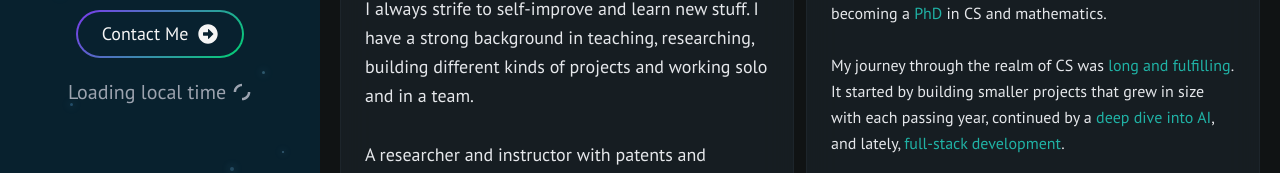
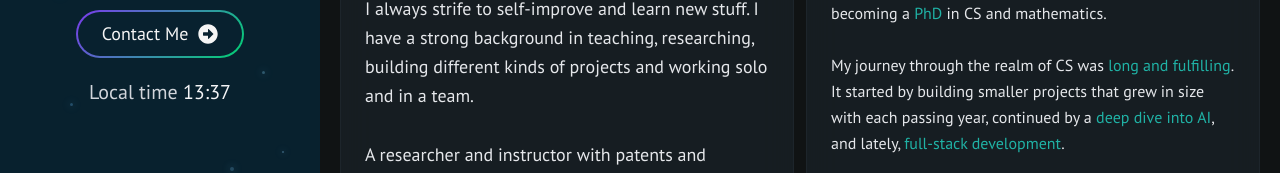
Before and after one commit to waleedGeorgy/New-Portfolio, a Next.js app: page / in a window 1280 px wide. Shown: the part 505-678 px from the top of the page. Built offline with nearby package versions, Linux system fonts and the light colour scheme; a web font is replaced by a local one.

Commit message:
Version 2.48 - fix: update LiveClock component to remove timeZone prop and set default time zone to Europe/Moscow; adjust Button component formatting; update package manager version in package.json and pnpm-lock.yaml

```diff
--- a/components/Button.tsx
+++ b/components/Button.tsx
@@ -12,17 +12,16 @@ interface ButtonProps {
 const Button = ({ children, link, hasIcon, className }: ButtonProps) => {
     return (
         <>
-            {link ? (
+            {link ?
                 <Link href={link} target="_blank" className="size-10 cursor-pointer">
                     <ButtonBody hasIcon={hasIcon} className={className}>
                         {children}
                     </ButtonBody>
                 </Link>
-            ) : (
+                :
                 <ButtonBody hasIcon={hasIcon} className={className}>
                     {children}
                 </ButtonBody>
-            )
             }
         </>
     );
@@ -40,7 +39,7 @@ const ButtonBody = ({ children, hasIcon, className }: ButtonBodyProps) => {
             <div
                 className={cn("flex items-center justify-center gap-2 rounded-full select-none whitespace-nowrap transition-colors duration-300",
                     className,
-                    hasIcon ? "h-10 w-10" : "h-full w-max px-3 py-2")}
+                    hasIcon ? "size-10" : "h-full w-max px-3 py-2")}
             >
                 {children}
             </div>
--- a/components/LiveClock.tsx
+++ b/components/LiveClock.tsx
@@ -2,24 +2,31 @@
 import { useEffect, useState } from "react";
 import { CgSpinnerTwoAlt } from "react-icons/cg";
 
-const LiveClock = ({ timeZone }: { timeZone: string }) => {
+const LiveClock = () => {
     const [time, setTime] = useState("");
 
     useEffect(() => {
         const updateTime = () => {
-            const currentTime = new Date().toLocaleString([], { timeZone, hour: "2-digit", minute: "2-digit", hour12: false });
+            const currentTime = new Date().toLocaleString("en-GB", {
+                timeZone: "Europe/Moscow",
+                hour: "2-digit",
+                minute: "2-digit",
+                hour12: false,
+            });
             setTime(currentTime);
         };
 
+        updateTime();
+
         const clockInterval = setInterval(updateTime, 60 * 1000);
         return () => clearInterval(clockInterval);
-    }, [timeZone]);
+    }, []);
 
     return (
         <>
             {time ?
                 <time className="text-lg lg:text-xl text-gray-300">
-                    Local time: <span className="text-gray-100">{time}</span>
+                    Local time <span className="text-gray-100">{time}</span>
                 </time>
                 :
                 <p className="text-gray-400 text-lg lg:text-xl flex items-center gap-1.5">
--- a/components/sections/ProfileSection.tsx
+++ b/components/sections/ProfileSection.tsx
@@ -22,7 +22,7 @@ export default function ProfileSection() {
             </MagneticEffect>
             {/* Live Clock */}
             <div className="relative hidden md:inline-block">
-                <LiveClock timeZone="Europe/Moscow" />
+                <LiveClock />
             </div>
         </aside>
     );
--- a/package.json
+++ b/package.json
@@ -2,7 +2,7 @@
   "name": "portfolio",
   "version": "0.1.0",
   "private": true,
-  "packageManager": "pnpm@11.1.2",
+  "packageManager": "pnpm@11.1.3",
   "scripts": {
     "dev": "next dev",
     "build": "next build",
@@ -12,7 +12,7 @@
   "dependencies": {
     "clsx": "^2.1.1",
     "framer-motion": "^12.4.3",
-    "next": "15.5.18",
+    "next": "^15.5.18",
     "react": "^19.0.0",
     "react-dom": "^19.0.0",
     "react-icons": "^5.4.0",
```
Also changed, not shown: 1 other file (tests, documents, lock files or other folders).
